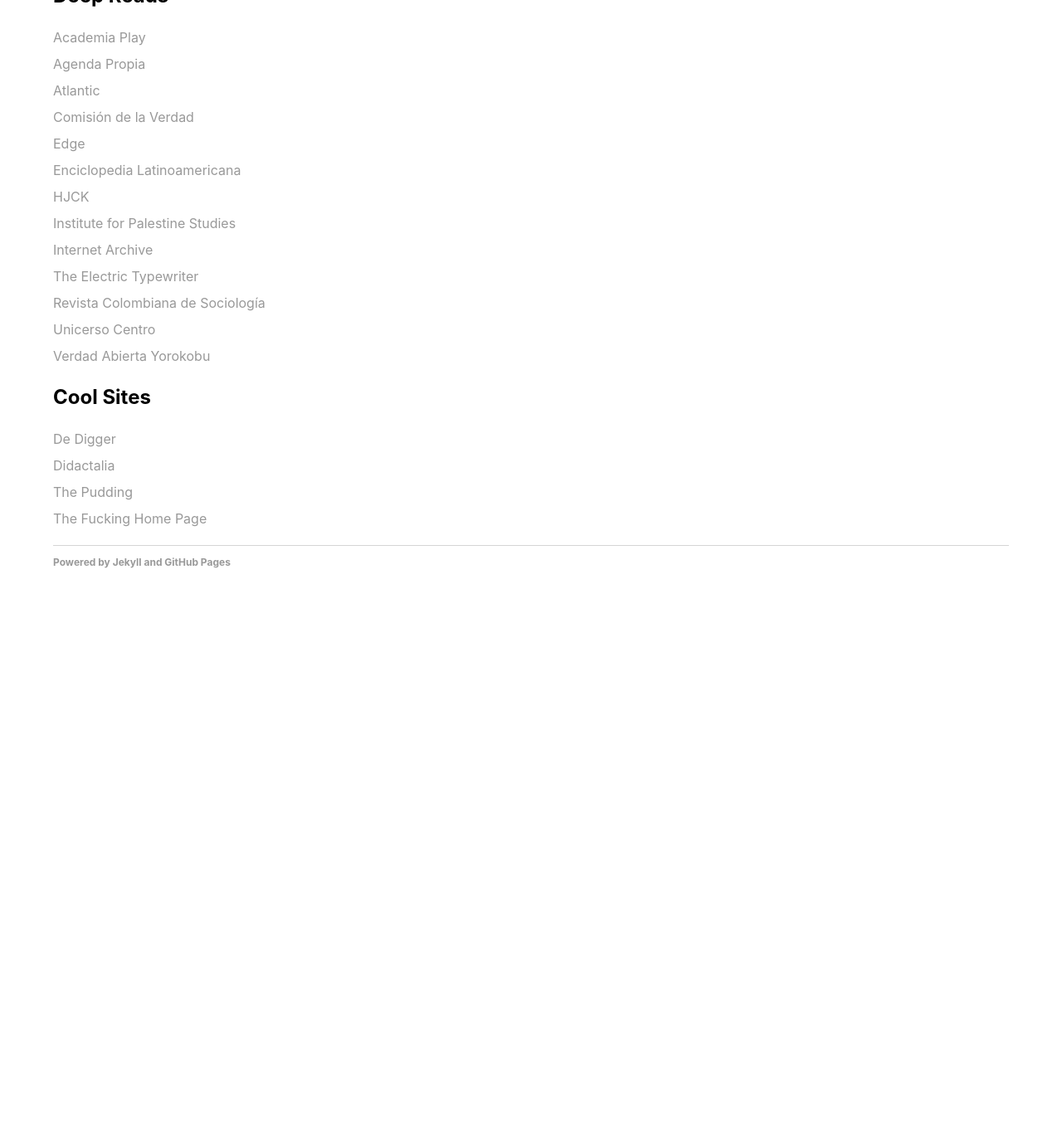
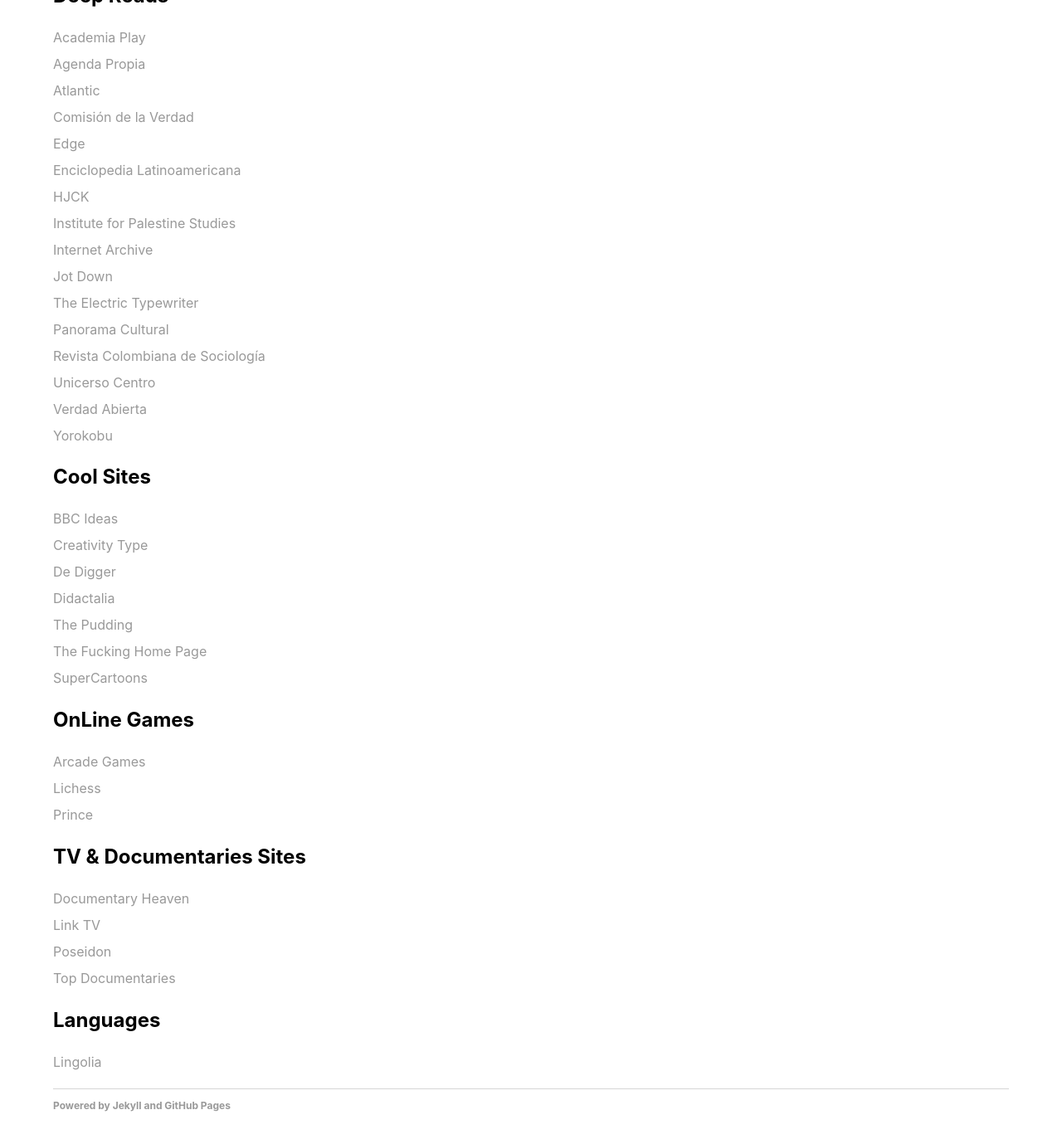
Before and after one commit to jumedata/jume-blog, a Jekyll site: the page built from _posts/2022-05-20-CulturaySociedad.md, in a window 1280 px wide and 1400 px high, scrolled down 167 px. Shown: the top 1379 px of the window at 83% size. Built offline with Jekyll 4.4.1, drawn with Linux system fonts in a browser that asks for light colours; before the commit the page ends 912 px from its top, so only the background shows below that.

```diff
--- a/_posts/2022-05-21-CulturaySociedad.md
+++ b/_posts/2022-05-20-CulturaySociedad.md
@@ -16,7 +16,9 @@ categories: link
 [HJCK](https://hjck.com/)
 [Institute for Palestine Studies](https://www.palestine-studies.org)
 [Internet Archive](https://archive.org/)
+[Jot Down](https://www.jotdown.es/)
 [The Electric Typewriter](https://tetw.org/)
+[Panorama Cultural](https://panoramacultural.com.co)
 [Revista Colombiana de Sociología](https://revistas.unal.edu.co/index.php/recs)
 [Unicerso Centro](https://universocentro.com.co/)
 [Verdad Abierta](https://verdadabierta.com/)
@@ -25,7 +27,26 @@ categories: link
 
 ## Cool Sites
 
+[BBC Ideas](https://www.bbc.co.uk/ideas/)
+[Creativity Type](https://mycreativetype.com/)
 [De Digger](https://www.dedigger.com)
 [Didactalia](https://didactalia.net/en/community/materialeducativo)
 [The Pudding](https://pudding.cool/)
 [The Fucking Home Page](https://fuckinghomepage.com/websites)
+[SuperCartoons](https://www.supercartoons.net/)
+
+## OnLine Games
+
+[Arcade Games](http://www.sciencefriday.com/articles/welcome-to-the-emotion-arcade/)
+[Lichess](https://lichess.org/)
+[Prince](https://princejs.com/)
+
+## TV & Documentaries Sites
+
+[Documentary Heaven](https://documentaryheaven.com/)
+[Link TV](https://www.linktv.org/)
+[Poseidon](https://www.poseidonhd.org/)
+[Top Documentaries](https://topdocumentaryfilms.com/)
+
+## Languages
+[Lingolia](https://www.lingolia.com/es/)
```
Also changed, not shown: other parts of _posts/2022-05-20-CulturaySociedad.md (+1 -1 lines), _posts/2022-05-20-CienciayTecnologia.md (+17 -4 lines), _posts/2022-05-20-Literatura.md (renamed from _posts/2022-05-22-Literatura.md, +14 -2 lines), _posts/2022-05-20-MediosAlternativos.md (renamed from _posts/2022-05-23-MediosAlternativos.md, +2 -2 lines), _posts/2022-05-20-NarracionOral.md (added, +12 -0 lines).
